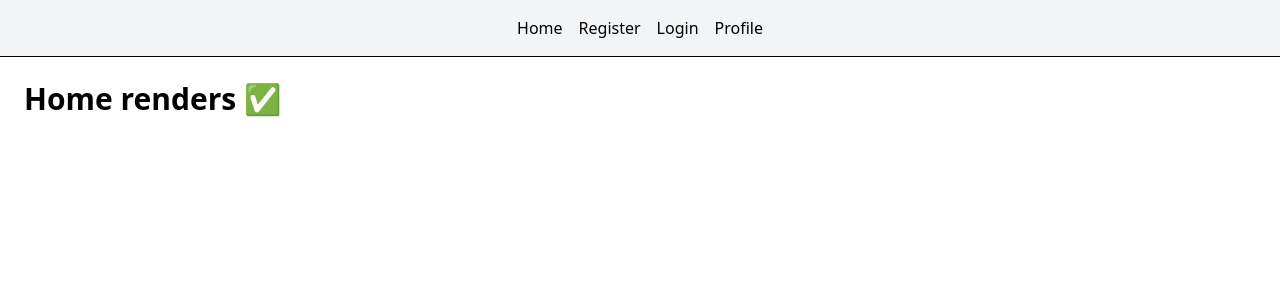
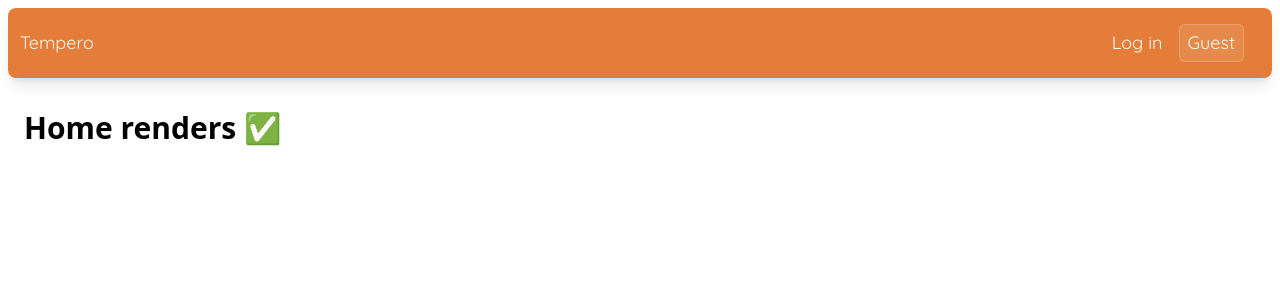
Before and after one commit to MESW-LES-2025/Tempero, a React (Vite) app in the folder tempero/: page / in a window 1280 px wide. Shown: the top 300 px of the page. Built offline with nearby package versions, Linux system fonts and the light colour scheme.

Commit message:
Initial Navbar Prototype

```diff
--- a/tempero/src/App.tsx
+++ b/tempero/src/App.tsx
@@ -3,6 +3,7 @@ import HomePage from "./pages/HomePage";
 import LoginPage from "./pages/LoginPage";
 import ProfilePage from "./pages/ProfilePage";
 import RegisterPage from "./pages/RegisterPage";
+import Navbar from "./components/Navbar";
 
 function NotFoundPage() {
   return <div className="p-6 text-center">404 - Page not found</div>;
@@ -11,23 +12,7 @@ function NotFoundPage() {
 export default function App() {
   return (
     <BrowserRouter>
-      {/* Simple navbar just to navigate between routes */}
-      <nav className="flex justify-center gap-4 p-4 border-b bg-gray-100">
-        <Link to="/" className="hover:underline">
-          Home
-        </Link>
-        <Link to="/register" className="hover:underline">
-          Register
-        </Link>
-        <Link to="/login" className="hover:underline">
-          Login
-        </Link>
-        <Link to="/profile" className="hover:underline">
-          Profile
-        </Link>
-      </nav>
-
-      {/* Page routes */}
+      <Navbar />
       <Routes>
         <Route index element={<HomePage />} />
         <Route path="register" element={<RegisterPage />} />
--- /dev/null
+++ b/tempero/src/components/Navbar.tsx
@@ -0,0 +1,78 @@
+import { Link, useLocation } from "react-router-dom";
+import { useEffect, useState } from "react";
+import { supabase } from "../config/supabaseClient";
+
+export default function Navbar() {
+  const location = useLocation();
+
+  // Hide navbar on the register page
+if (location.pathname === "/register" || location.pathname === "/login") return null;
+  const [user, setUser] = useState<any | null>(null);
+
+  useEffect(() => {
+    let mounted = true;
+
+    (async () => {
+      try {
+        const { data } = await supabase.auth.getUser();
+        if (!mounted) return;
+        setUser(data?.user ?? null);
+      } catch (err) {
+        // ignore
+      }
+    })();
+
+    const { data: listener } = supabase.auth.onAuthStateChange((_, session) => {
+      setUser(session?.user ?? null);
+    });
+
+    return () => {
+      mounted = false;
+      listener.subscription.unsubscribe();
+    };
+  }, []);
+
+  const username = user?.user_metadata?.username ?? null;
+  const profileHref = username ? `/users/${username}` : "/profile";
+  const profileLabel = username ?? (user ? "Profile" : "Guest");
+
+  async function handleSignOut() {
+    try {
+      await supabase.auth.signOut();
+      setUser(null);
+    } catch (err) {
+      console.error("Sign out error:", err);
+    }
+  }
+
+  return (
+    <nav className="navbar text-bright text-lg font-heading flex flex-row w-screen-2 justify-between bg-main px-3 py-4 m-2 rounded-lg shadow-lg items-center">
+      <h1 className="logo">
+        <Link to="/">Tempero</Link>
+      </h1>
+      <ul className="flex gap-4 mr-4 items-center">
+        {user && (
+          <li>
+            <button
+              onClick={handleSignOut}
+              className="text-bright/70 cursor-pointer"
+              aria-label="Sign out"
+            >
+              Log out
+            </button>
+          </li>
+        )}
+
+        {!user && (
+          <li>
+            <Link to="/login">Log in</Link>
+          </li>
+        )}
+        <li className="border border-bright/20 bg-bright/10 rounded-md px-2 py-1 hover:bg-bright/10 transition-colors">
+          <Link to={profileHref}>{profileLabel}</Link>
+        </li>
+
+      </ul>
+    </nav>
+  );
+}
--- a/tempero/src/layouts/MainLayout.tsx
+++ /dev/null
@@ -1,30 +0,0 @@
-import { NavLink, Outlet } from "react-router-dom";
-
-export default function MainLayout() {
-  return (
-    <div className="min-h-dvh flex flex-col bg-gray-50 text-gray-900">
-      <header className="sticky top-0 z-10 border-b bg-white/70 backdrop-blur">
-        <nav className="mx-auto max-w-5xl px-4 py-3 flex items-center gap-4">
-          <NavLink to="/" className="font-bold text-xl">Tempero</NavLink>
-          <div className="ml-auto flex items-center gap-3">
-            <NavLink to="/login" className="text-sm hover:underline">Login</NavLink>
-            <NavLink
-              to="/register"
-              className="inline-flex items-center rounded-md bg-black px-3 py-1.5 text-sm font-medium text-white hover:bg-gray-900"
-            >
-              Register
-            </NavLink>
-          </div>
-        </nav>
-      </header>
-
-      <main className="mx-auto w-full max-w-5xl px-4 py-6">
-        <Outlet />
-      </main>
-
-      <footer className="mt-auto border-t px-4 py-6 text-center text-sm text-gray-600">
-        © {new Date().getFullYear()} Tempero
-      </footer>
-    </div>
-  );
-}
--- a/tempero/src/routes/index.tsx
+++ b/tempero/src/routes/index.tsx
@@ -1,5 +1,5 @@
 import { BrowserRouter, Routes, Route } from "react-router-dom";
-import MainLayout from "../layouts/MainLayout";
+import MainLayout from "../components/Navbar";
 import HomePage from "../pages/HomePage";
 import RegisterPage from "../pages/RegisterPage";
 
```
Also changed, not shown: tempero/src/components/Footer.tsx (added).
